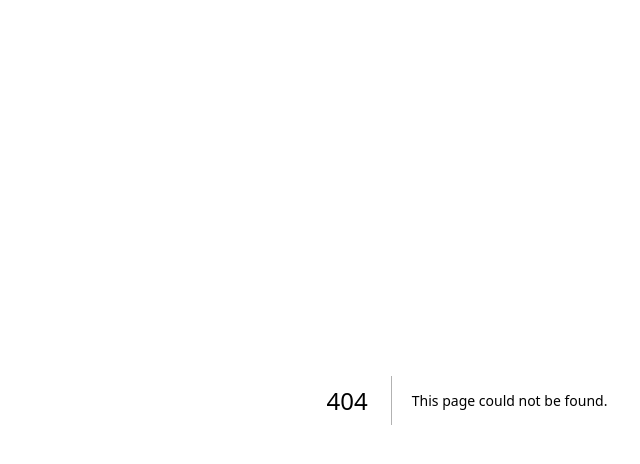
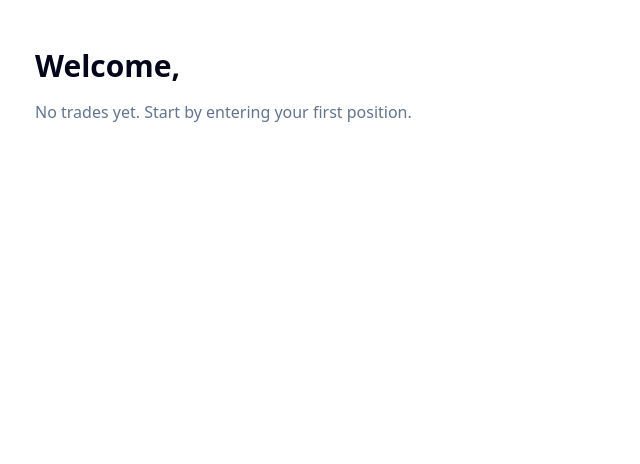
Before and after one commit to boostmx/wheel-strat-tracker, a Next.js app: page /positions in a window 1280 px wide. Before the commit this address had no page. Shown: the top 464 px of the page, without its empty margins (173-813 px from the left). Built offline with nearby package versions, Linux system fonts and the light colour scheme; no server answers.

Commit message:
Add scaffolded /positions page with session-based greeting

```diff
--- a/src/app/login/page.tsx
+++ b/src/app/login/page.tsx
@@ -26,7 +26,7 @@ export default function LoginPage() {
     })
 
     if (res?.ok) {
-        toast.success('Signed in!')
+        toast.success('Signed in successfully')
         router.push(res.url || '/positions')
     } else {
         toast.error('Invalid credentials')
--- /dev/null
+++ b/src/app/positions/page.tsx
@@ -0,0 +1,15 @@
+import { getServerSession } from "next-auth"
+import { authOptions } from "@/lib/auth"
+
+export default async function PositionsPage() {
+  const session = await getServerSession(authOptions)
+
+  return (
+    <div className="max-w-4xl mx-auto py-12 px-4">
+      <h1 className="text-3xl font-bold mb-4">
+        Welcome, {session?.user?.username}
+      </h1>
+      <p className="text-muted-foreground">No trades yet. Start by entering your first position.</p>
+    </div>
+  )
+}
```
